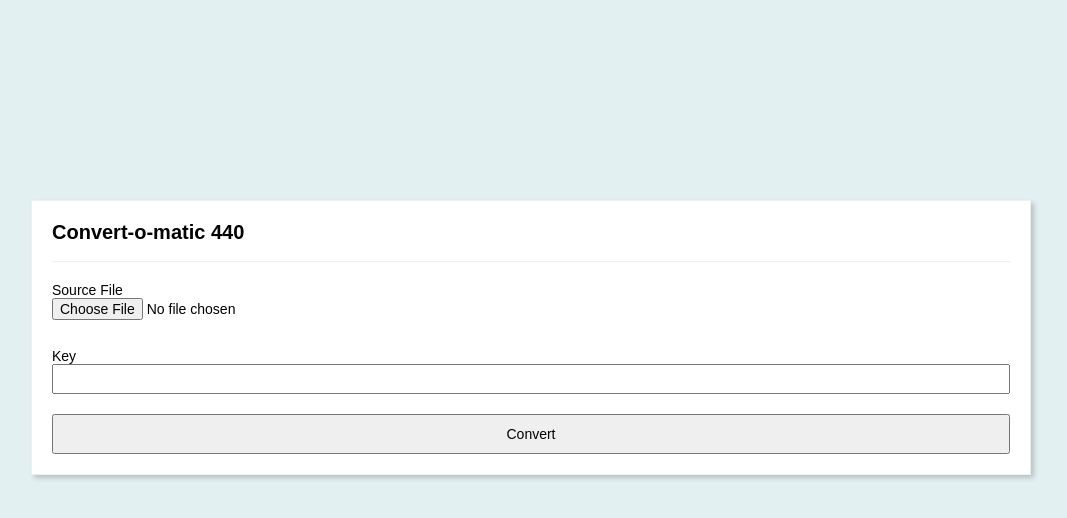
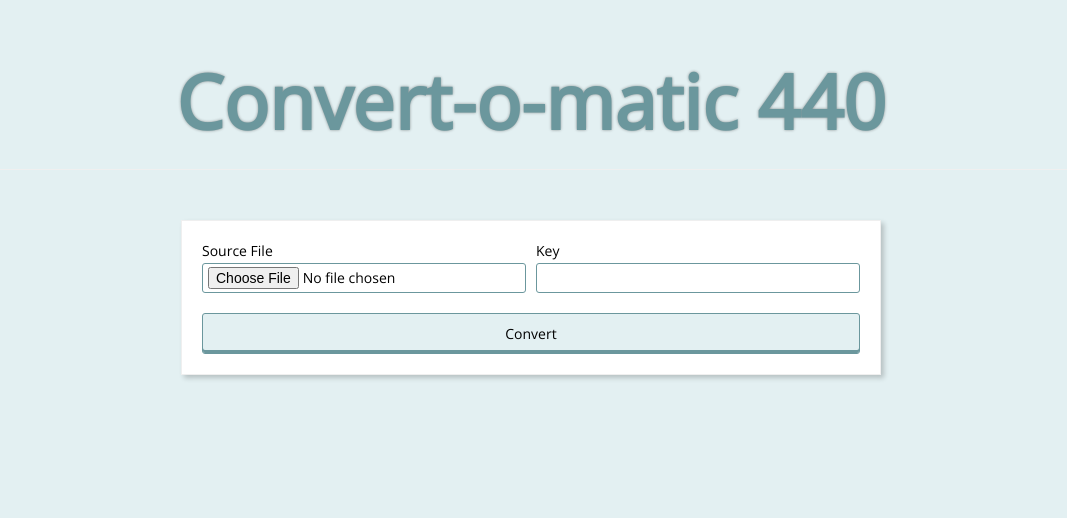
Before and after one commit to zigzaggin/ocrsheet, a website: page pages/index.html in a window 1280 px wide. Shown: the whole page, without its empty margins (109-1176 px from the left). Drawn offline with nearby package versions, Linux system fonts and the light colour scheme.

Commit message:
Styled page a bit more

```diff
--- a/pages/index.html
+++ b/pages/index.html
@@ -1,23 +1,33 @@
 <!DOCTYPE html>
 <html lang="en">
 <head>
+    <meta name="viewport" content="width=device-width, initial-scale=1">
     <meta charset="UTF-8">
     <title>Convert-o-matic 440</title>
+    <link href="https://fonts.googleapis.com/css?family=Open+Sans&display=swap" rel="stylesheet">
     <link href="/public/styles.css" rel="stylesheet" type="text/css">
 </head>
 <body>
+<h1 class="title">Convert-o-matic 440</h1>
 <div class="content">
-    <h1>Convert-o-matic 440</h1>
     <form method="post" enctype="multipart/form-data">
+        <div class="row">
+            <div class="control">
                 <label>
                     Source File
                 </label>
                 <input type="file" name="file"/>
+            </div>
+            <div class="control">
                 <label>
                     Key
                 </label>
-        <input type="text" name="key" value="" />
+                <input type="text" name="key" value=""/>
+            </div>
+        </div>
+        <div class="clear">
             <input type="submit" value="Convert"/>
+        </div>
     </form>
 </div>
 </body>
--- a/public/styles.css
+++ b/public/styles.css
@@ -1,7 +1,7 @@
 *, *:after, *:before {
     margin: 0;
     padding: 0;
-    font-family: sans-serif;
+    font-family: 'Open Sans', sans-serif;
     font-size: 14px;
     box-sizing: border-box;
 }
@@ -11,33 +11,93 @@ body {
 }
 
 .content {
-    width: 1000px;
-    margin: 200px auto;
+    max-width: 700px;
+    margin: 50px auto;
     background: white;
     border: solid 1px #efefef;
     box-shadow: 3px 3px 5px rgba(0, 0, 0, .2);
     padding: 20px;
 }
 
-h1 {
-    font-size: 20px;
+h1.title {
+    text-align: center;
+    font-size: 75px;
+    color: #6b979d;
+    text-shadow: 0 0 3px rgba(0, 0, 0, .4);
+    margin-top: 50px;
     padding-bottom: 17px;
     border-bottom: solid 1px #efefef;
 }
 
+.row {
+    margin-left: -5px;
+    margin-right: -5px;
+}
+
+.control {
+    float: left;
+    width: 50%;
+    padding: 0 5px;
+}
+
 label {
     display: block;
-    margin-top: 20px;
+    margin-bottom: 3px;
 }
 
 input {
     display: block;
     width: 100%;
     height: 30px;
+    border: solid 1px #6b979d;
+    border-radius: 3px;
+}
+
+input[type='text'] {
+    padding: 0 5px;
+}
+
+input[type='file'] {
+    padding: 3px 5px;
 }
 
 input[type='submit'] {
+    clear: both;
     padding: 10px;
-    margin-top: 20px;
     height: auto;
+    border: solid 1px #6b979d;
+    background: #e3f0f2;
+    box-shadow: inset 0 -3px 0 #6b979d;
+    cursor: pointer;
+    transition: .3s;
+    border-radius: 3px;
 }
+
+input[type='submit']:hover {
+    background: #6b979d;
+    transition: .3s;
+    color: white;
+}
+
+.clear {
+    clear: both;
+    padding-top: 20px;
+}
+
+@media only screen and (max-width: 600px) {
+    h1.title {
+        font-size: 35px;
+    }
+
+    .control {
+        width: 100%;
+    }
+
+    .control + .control {
+        margin-top: 20px;
+    }
+
+    .content {
+        margin: 20px 10px;
+    }
+}
```
Lines whose indentation alone changed are shown as unchanged.
